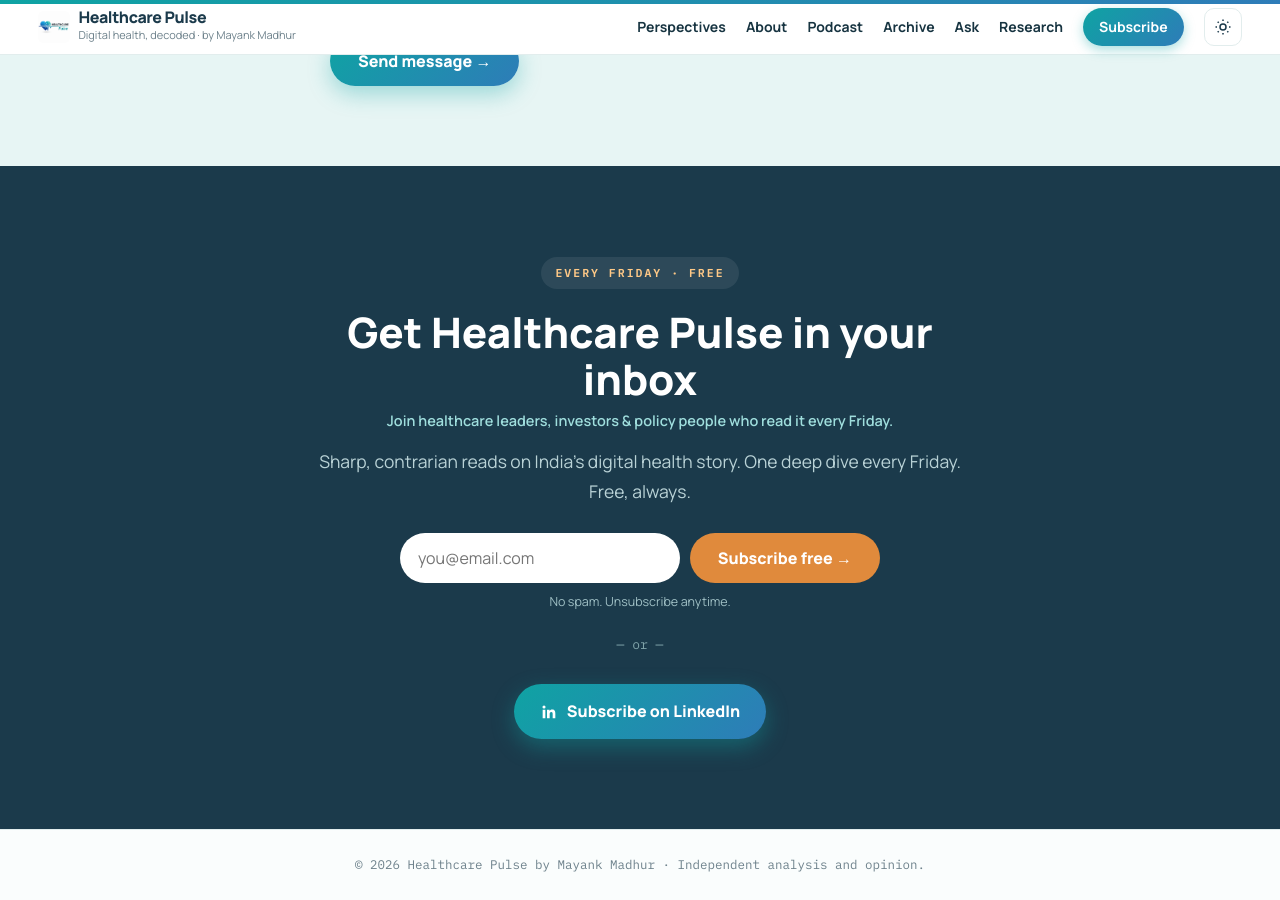
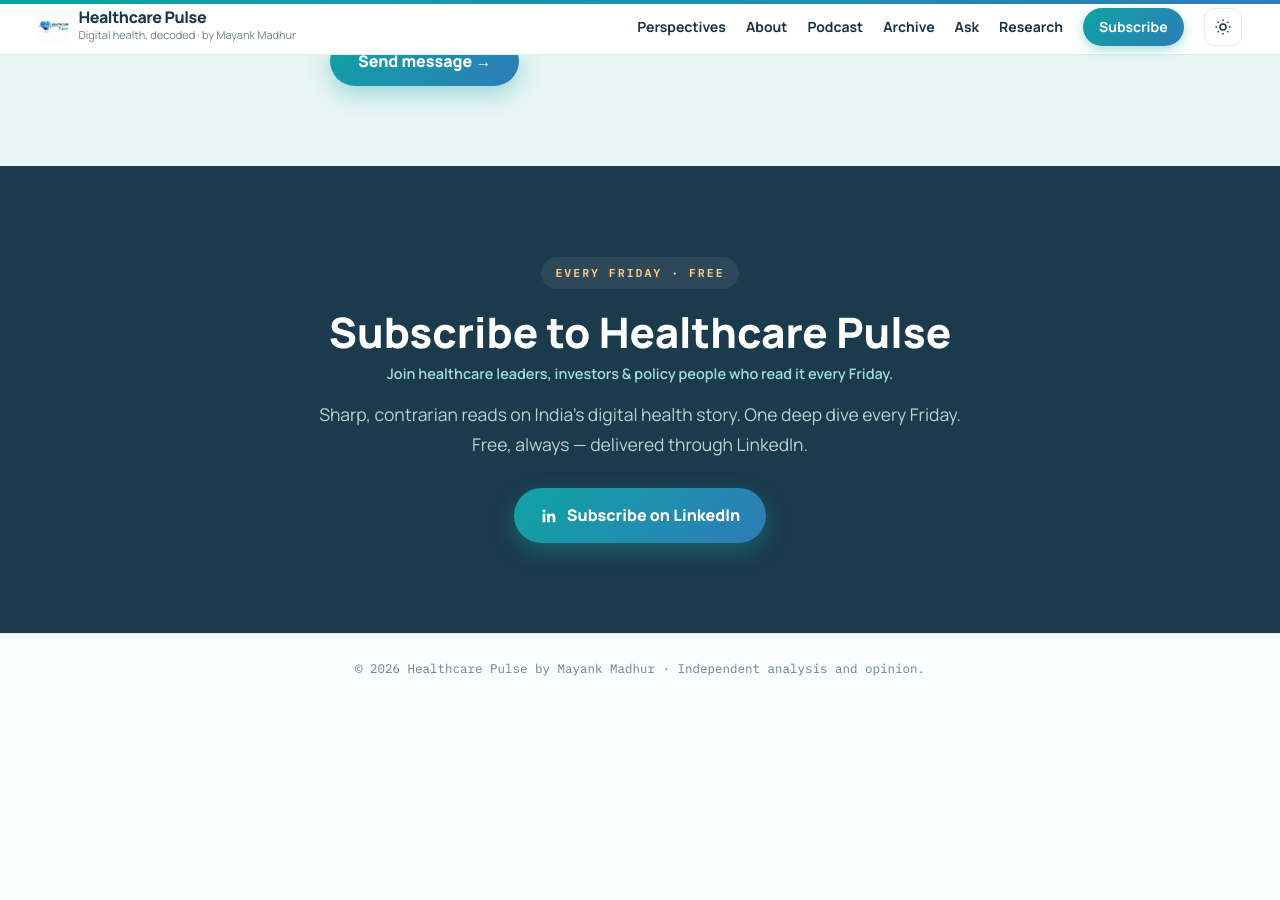
Before and after one commit to mayankmadhur25/mayankmadhur25.github.io, a Jekyll site: the page built from index.html, in a window 1280 px wide and 900 px high, scrolled down 11302 px. Built offline with Jekyll 4.4.1, drawn with Linux system fonts in a browser that asks for light colours; after the commit the page ends 12005 px from its top, so only the background shows below that.

Commit message:
Add files via upload

```diff
--- a/_layouts/default.html
+++ b/_layouts/default.html
@@ -54,7 +54,7 @@
     <a href="/archive/">Archive</a>
     <a href="/ask/">Ask</a>
     <a href="/research/">Research</a>
-    <a class="nav-subscribe" href="#subscribe">Subscribe</a>
+    <a class="nav-subscribe" href="https://www.linkedin.com/newsletters/7311231782241083393/" target="_blank" rel="noopener">Subscribe</a>
     <button id="themeToggle" class="theme-toggle" type="button" aria-label="Toggle dark mode">
       <svg class="t-sun" viewBox="0 0 24 24" width="18" height="18" fill="none" stroke="currentColor" stroke-width="2"><circle cx="12" cy="12" r="4"/><path d="M12 2v2M12 20v2M4.9 4.9l1.4 1.4M17.7 17.7l1.4 1.4M2 12h2M20 12h2M4.9 19.1l1.4-1.4M17.7 6.3l1.4-1.4"/></svg>
       <svg class="t-moon" viewBox="0 0 24 24" width="18" height="18" fill="none" stroke="currentColor" stroke-width="2"><path d="M21 12.8A9 9 0 1 1 11.2 3a7 7 0 0 0 9.8 9.8z"/></svg>
@@ -65,21 +65,12 @@
 <section class="subscribe" id="subscribe">
   <div class="subscribe-inner">
     <p class="eyebrow">EVERY FRIDAY · FREE</p>
-    <h2>Get Healthcare Pulse in your inbox</h2>
+    <h2>Subscribe to Healthcare Pulse</h2>
     <p class="subscribe-proof">Join healthcare leaders, investors &amp; policy people who read it every Friday.</p>
-    <p class="subscribe-sub">Sharp, contrarian reads on India's digital health story. One deep dive every Friday. Free, always.</p>
+    <p class="subscribe-sub">Sharp, contrarian reads on India's digital health story. One deep dive every Friday. Free, always — delivered through LinkedIn.</p>
 
-    <form class="ml-signup" action="https://assets.mailerlite.com/jsonp/2422466/forms/189883647131649076/subscribe" method="post" target="_blank">
-      <input type="email" name="fields[email]" placeholder="you@email.com" required aria-label="Email">
-      <input type="hidden" name="ml-submit" value="1">
-      <input type="hidden" name="anticsrf" value="true">
-      <button type="submit">Subscribe free →</button>
-    </form>
-    <p class="ml-note">No spam. Unsubscribe anytime.</p>
-
-    <p class="subscribe-or">— or —</p>
     <div class="subscribe-actions">
-      <a class="btn-li" href="{{ site.linkedin_newsletter }}" target="_blank">
+      <a class="btn-li" href="{{ site.linkedin_newsletter }}" target="_blank" rel="noopener">
         <svg viewBox="0 0 24 24" width="18" height="18" fill="currentColor"><path d="M20.45 20.45h-3.55v-5.57c0-1.33-.03-3.04-1.85-3.04-1.86 0-2.14 1.45-2.14 2.94v5.67H9.35V9h3.41v1.56h.05c.47-.9 1.63-1.85 3.36-1.85 3.6 0 4.27 2.37 4.27 5.46v6.28zM5.34 7.43a2.06 2.06 0 1 1 0-4.12 2.06 2.06 0 0 1 0 4.12zM7.12 20.45H3.55V9h3.57v11.45z"/></svg>
         Subscribe on LinkedIn
       </a>
```
